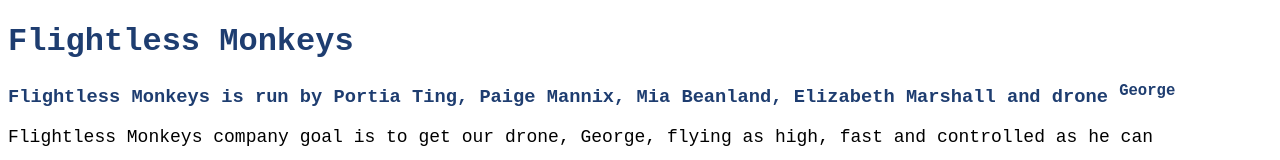
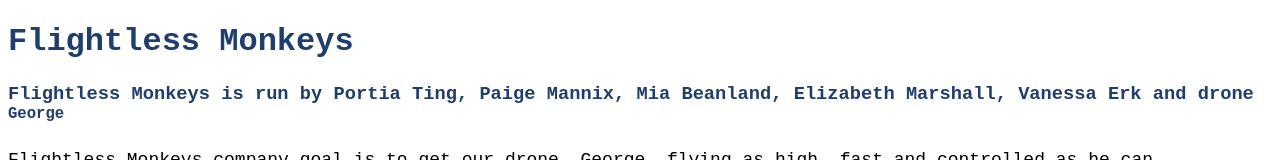
Before and after one commit to flightlessmonkeys/Monkey-Flights, a plain HTML site: page index.html in a window 1280 px wide. Shown: the top 160 px of the page. Drawn offline with Linux system fonts and the light colour scheme.

Commit message:
Update index.html

```diff
--- a/index.html
+++ b/index.html
@@ -4,7 +4,7 @@
 
 <h1>  <font face = "Courier New" color = "#1e3d70" > Flightless Monkeys </font></h1>
 
-<h3><font face = "Courier New" color = "#1e3d70" >  Flightless Monkeys is run by Portia Ting, Paige Mannix, Mia Beanland, Elizabeth Marshall and drone <sup> George </sup> </font></h3>
+<h3><font face = "Courier New" color = "#1e3d70" >  Flightless Monkeys is run by Portia Ting, Paige Mannix, Mia Beanland, Elizabeth Marshall, Vanessa Erk and drone <sup> George </sup> </font></h3>
 
 <p> <font face = "Courier New" color = "black" size = "4" > Flightless Monkeys company goal is to get our drone, George, flying as high, fast and controlled as he can </font></p>
 
```
